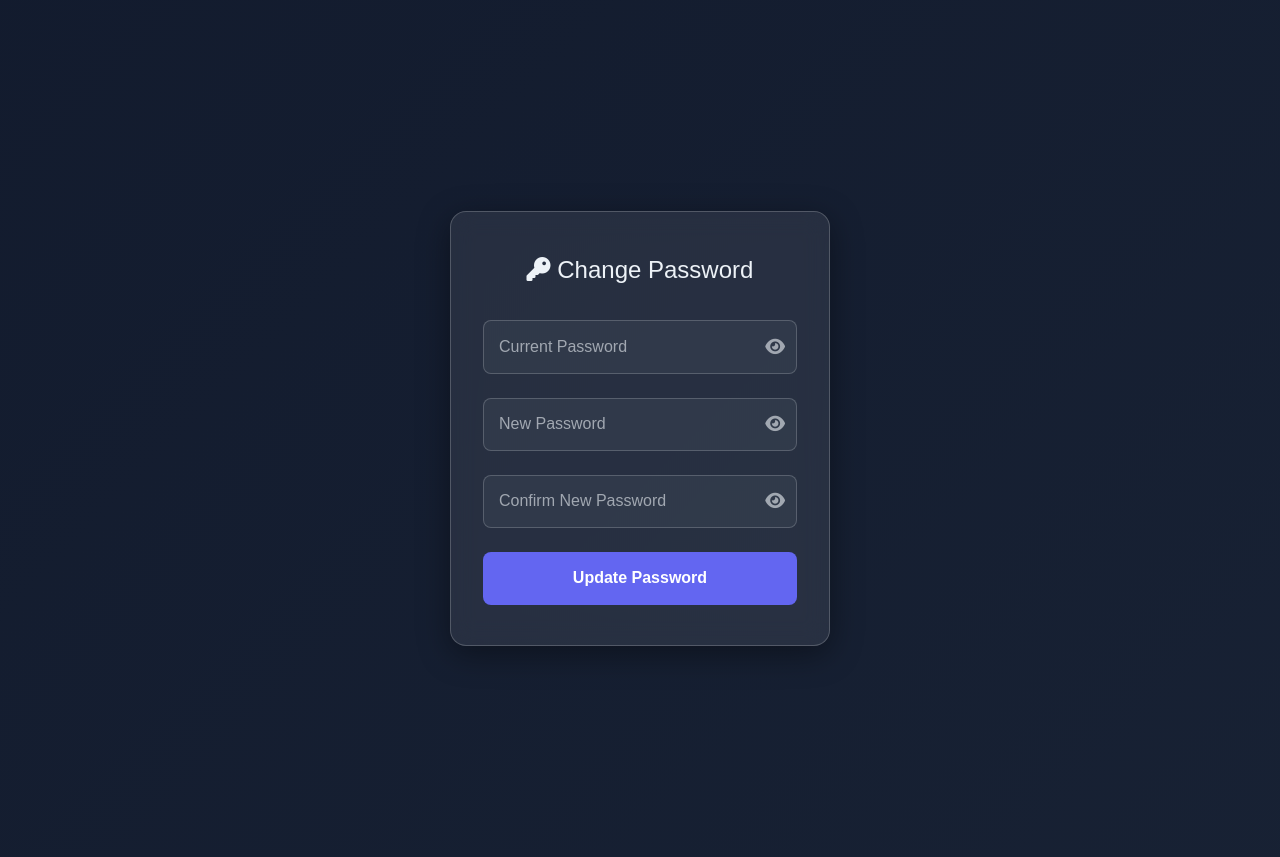
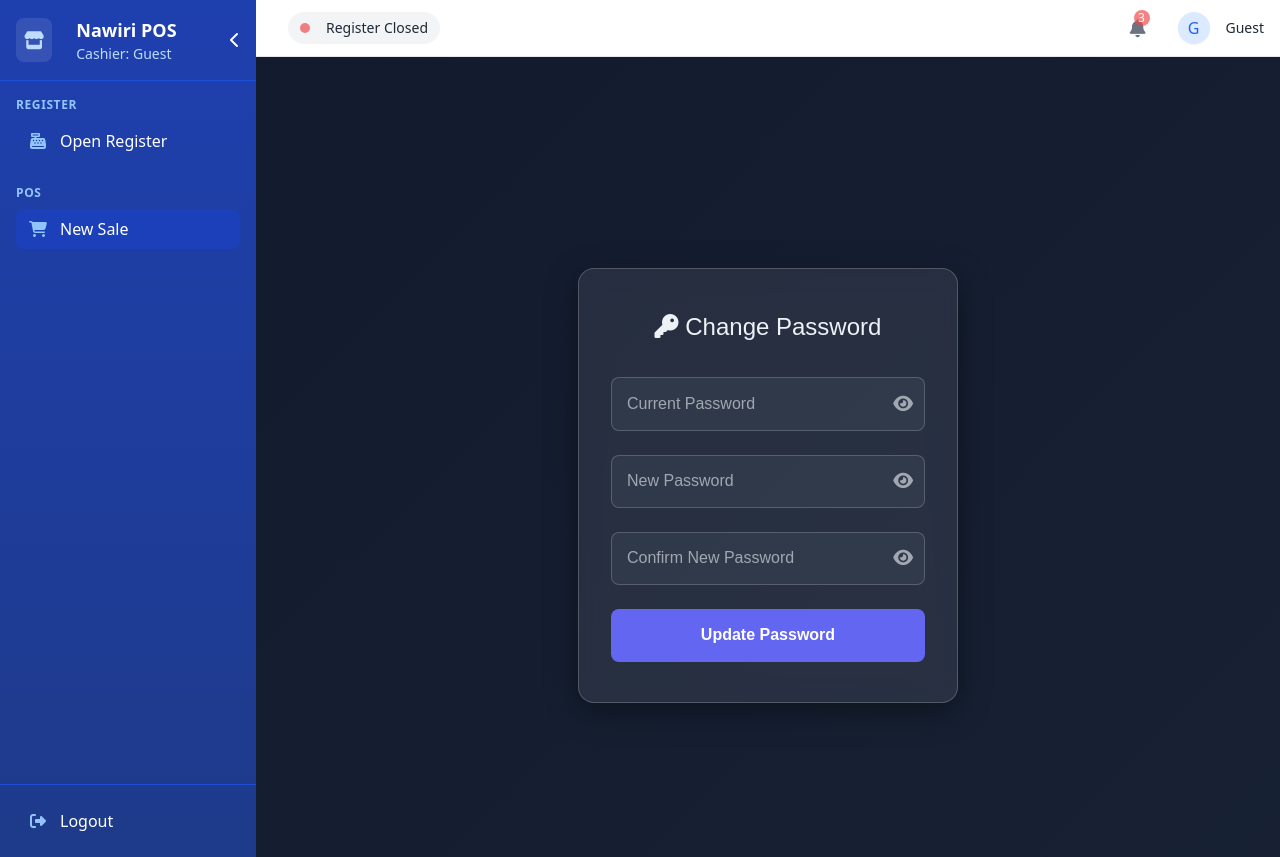
Before and after one commit to Afuyah/Bless, a Python web app: template app/templates/auth/change_password.html in a window 1280 px wide. Run offline with Jinja, Linux system fonts and the light colour scheme; the template is opened without the code that fills it, so the values that code supplies are empty; style sheets or scripts are compiled from the project's sources; some libraries are stand-ins or nearby versions.

Commit message:
global injection

```diff
--- a/app/templates/base_layout.html
+++ b/app/templates/base_layout.html
@@ -4,174 +4,50 @@
     <meta charset="UTF-8">
     <meta name="viewport" content="width=device-width, initial-scale=1.0">
     <meta name="description" content="Nawiri Enterprise - Professional POS System">
-    <meta name="theme-color" content="#2563eb"> <!-- Tailwind blue-600 -->
+    <meta name="theme-color" content="#2563eb">
     <meta name="mobile-web-app-capable" content="yes">
     <meta name="csrf-token" content="{{ csrf_token() }}">
 
     <title>{% block title %}Nawiri POS{% endblock %}</title>
 
-    <script src="{{ url_for ('static', filename='js/tailwind.js')}}"></script>
+    <!-- Preload Tailwind CSS -->
+    <link rel="preload" href="{{ url_for('static', filename='css/tailwind.css') }}" as="style">
+
     <!-- Favicon & PWA Assets -->
     <link rel="icon" href="{{ url_for('static', filename='images/favicon.ico') }}">
     <link rel="manifest" href="{{ url_for('static', filename='manifest.json') }}">
     <link rel="apple-touch-icon" href="{{ url_for('static', filename='images/icon-192x192.png') }}">
 
     <!-- Fonts -->
+    <link rel="preconnect" href="https://fonts.googleapis.com">
+    <link rel="preconnect" href="https://fonts.gstatic.com" crossorigin>
     <link href="https://fonts.googleapis.com/css2?family=Inter:wght@300;400;500;600;700&display=swap" rel="stylesheet">
     <link rel="stylesheet" href="https://cdnjs.cloudflare.com/ajax/libs/font-awesome/6.4.0/css/all.min.css">
 
+    <!-- Critical CSS (prevents FOUC) -->
+    <style>
+        /* Basic layout styles to prevent FOUC */
+        body {
+            font-family: 'Inter', sans-serif;
+            margin: 0;
+            padding: 0;
+            background-color: #f8fafc;
+            color: #1e293b;
+        }
+        .sidebar {
+            background: linear-gradient(to bottom, #1e40af, #1e3a8a);
+            color: white;
+        }
+        /* Hide content until Tailwind loads */
+        [x-cloak] { display: none !important; }
+    </style>
 
-    <!-- Google Fonts -->
-    <link href="https://fonts.googleapis.com/css2?family=Inter:wght@300;400;500;600;700&display=swap" rel="stylesheet">
-
-
-
-
-
-
-    <script>
-        tailwind.config = {
-            theme: {
-                extend: {
-                    fontFamily: {
-                        sans: ['Inter', 'sans-serif'],
-                    },
-                    colors: {
-
-                        dark: {
-                            800: '#1e293b',
-                            900: '#0f172a',
-                        },
-
-
-                         primary: {
-                            50: '#f0f9ff',
-                            100: '#e0f2fe',
-                            200: '#bae6fd',
-                            300: '#7dd3fc',
-                            400: '#38bdf8',
-                            500: '#0ea5e9',
-                            600: '#0284c7',
-                            700: '#0369a1',
-                            800: '#075985',
-                            900: '#0c4a6e',
-                        },
-                        secondary: {
-                            50: '#f8fafc',
-                            100: '#f1f5f9',
-                            200: '#e2e8f0',
-                            300: '#cbd5e1',
-                            400: '#94a3b8',
-                            500: '#64748b',
-                            600: '#475569',
-                            700: '#334155',
-                            800: '#1e293b',
-                            900: '#0f172a',
-                        },
-                        success: {
-                            50: '#f0fdf4',
-                            100: '#dcfce7',
-                            200: '#bbf7d0',
-                            300: '#86efac',
-                            400: '#4ade80',
-                            500: '#22c55e',
-                            600: '#16a34a',
-                            700: '#15803d',
-                            800: '#166534',
-                            900: '#14532d',
-                        },
-                        danger: {
-                            50: '#fef2f2',
-                            100: '#fee2e2',
-                            200: '#fecaca',
-                            300: '#fca5a5',
-                            400: '#f87171',
-                            500: '#ef4444',
-                            600: '#dc2626',
-                            700: '#b91c1c',
-                            800: '#991b1b',
-                            900: '#7f1d1d',
-                        },
-                        warning: {
-                            50: '#fffbeb',
-                            100: '#fef3c7',
-                            200: '#fde68a',
-                            300: '#fcd34d',
-                            400: '#fbbf24',
-                            500: '#f59e0b',
-                            600: '#d97706',
-                            700: '#b45309',
-                            800: '#92400e',
-                            900: '#78350f',
-                        }
-
-
-                    },
-                    animation: {
-                        'pulse-fast': 'pulse 1.5s cubic-bezier(0.4, 0, 0.6, 1) infinite',
-                        'fade-in': 'fadeIn 0.3s ease-out forwards',
-                        'fade-out': 'fadeIn 0.3s ease-out reverse forwards',
-                        'pulse': 'pulse 2s cubic-bezier(0.4, 0, 0.6, 1) infinite',
-                        'slide-in': 'slideIn 0.3s ease-out forwards',
-                        'slide-out': 'slideOut 0.3s ease-out forwards'
-                   },
-                    keyframes: {
-                        fadeIn: {
-                            '0%': { opacity: '0', transform: 'translateY(10px)' },
-                            '100%': { opacity: '1', transform: 'translateY(0)' },
-                        },
-                        slideIn: {
-                            '0%': { transform: 'translateX(100%)' },
-                            '100%': { transform: 'translateX(0)' },
-                        },
-                        slideOut: {
-                            '0%': { transform: 'translateX(0)' },
-                            '100%': { transform: 'translateX(100%)' },
-                        }
-                    },
-                    boxShadow: {
-                        'soft': '0 4px 12px rgba(0, 0, 0, 0.05)',
-                        'soft-md': '0 6px 20px rgba(0, 0, 0, 0.08)',
-                        'soft-lg': '0 10px 25px rgba(0, 0, 0, 0.1)',
-                        'inner-sm': 'inset 0 2px 4px 0 rgba(0, 0, 0, 0.05)'
-                    }
-
-
-                }
-            }
-        }
-    </script>
+    <!-- Load Tailwind CSS -->
+    <link rel="stylesheet" href="{{ url_for('static', filename='css/tailwind.css') }}" onload="this.onload=null;this.rel='stylesheet'">
+    <noscript><link rel="stylesheet" href="{{ url_for('static', filename='css/tailwind.css') }}"></noscript>
 
     <!-- Custom Styles -->
     <style>
-        @keyframes fadeIn {
-            from { opacity: 0; transform: translateY(10px); }
-            to { opacity: 1; transform: translateY(0); }
-        }
-        .animate-fade-in {
-            animation: fadeIn 0.3s ease-out forwards;
-        }
-        .sidebar-collapsed {
-            width: 5rem;
-        }
-        .sidebar-expanded {
-            width: 16rem;
-        }
-        .pos-transition {
-            transition: all 0.2s ease-in-out;
-        }
-        .receipt-print {
-            display: none;
-        }
-        @media print {
-            .receipt-print {
-                display: block;
-            }
-            .no-print {
-                display: none;
-            }
-        }
-
         /* Custom scrollbar */
         ::-webkit-scrollbar {
             width: 6px;
@@ -202,35 +78,28 @@
             transform: translateY(0);
         }
 
-
         /* Light color scheme adjustments */
         .pos-card {
-    background-color: #f9fafb; /* gray-50 */
-    border: 1px solid #e5e7eb; /* gray-200 */
-    box-shadow: 0 1px 2px 0 rgba(0, 0, 0, 0.05); /* shadow-sm */
+            background-color: #f9fafb;
+            border: 1px solid #e5e7eb;
+            box-shadow: 0 1px 2px 0 rgba(0, 0, 0, 0.05);
         }
 
         .pos-card:hover {
-    border-color: #93c5fd; /* primary-300 */
-    box-shadow: 0 4px 6px -1px rgba(0, 0, 0, 0.1), 0 2px 4px -1px rgba(0, 0, 0, 0.06); /* shadow-md */
+            border-color: #93c5fd;
+            box-shadow: 0 4px 6px -1px rgba(0, 0, 0, 0.1), 0 2px 4px -1px rgba(0, 0, 0, 0.06);
         }
 
         /* Image container */
         .pos-card .relative.aspect-\[1\/1\] {
             background-color: white;
-    border-bottom: 1px solid #f3f4f6; /* gray-100 */
+            border-bottom: 1px solid #f3f4f6;
         }
 
         /* Modal backdrop */
         .modal-backdrop {
             background-color: rgba(0, 0, 0, 0.5);
             backdrop-filter: blur(4px);
-        }
-
-        /* Custom barcode font */
-        @font-face {
-            font-family: 'Libre Barcode 39';
-            src: url('https://fonts.googleapis.com/css2?family=Libre+Barcode+39&display=swap');
         }
 
         /* Button press effect */
@@ -250,47 +119,137 @@
             50% { opacity: 0.5; }
         }
 
-        /* Custom checkbox */
-        .custom-checkbox {
-            -webkit-appearance: none;
-            -moz-appearance: none;
-            appearance: none;
-            width: 18px;
-            height: 18px;
-            border: 2px solid #cbd5e1;
-            border-radius: 4px;
-            outline: none;
-            cursor: pointer;
-            position: relative;
-            transition: all 0.2s;
+        /* Sidebar styles */
+        .sidebar {
+            background: linear-gradient(to bottom, #1e40af, #1e3a8a);
+            color: white;
         }
-        .custom-checkbox:checked {
-            background-color: #0ea5e9;
-            border-color: #0ea5e9;
+        .sidebar a, .sidebar button {
+            color: white;
         }
-        .custom-checkbox:checked::after {
-            content: '\f00c';
-            font-family: 'Font Awesome 6 Free';
-            font-weight: 900;
-            color: white;
-            position: absolute;
-            top: 50%;
-            left: 50%;
-            transform: translate(-50%, -50%);
-            font-size: 10px;
+        .sidebar a:hover, .sidebar button:hover {
+            background-color: rgba(255, 255, 255, 0.1);
+        }
+        .sidebar .active {
+            background-color: rgba(255, 255, 255, 0.2);
         }
 
-
+        /* Print styles */
+        .receipt-print {
+            display: none;
+        }
+        @media print {
+            .receipt-print {
+                display: block;
+            }
+            .no-print {
+                display: none;
+            }
+        }
     </style>
 </head>
 
-<body class="font-sans bg-gray-50 text-gray-800 antialiased">
+<body class="font-sans bg-gray-50 text-gray-800 antialiased" x-data="{ sidebarOpen: window.innerWidth >= 768 }" x-cloak>
     <!-- App Container -->
-    <div class="flex h-full">
+    <div class="flex h-screen">
+        <!-- Sidebar -->
+        <div class="sidebar w-16 md:w-64 flex-shrink-0 flex flex-col transition-all duration-300 ease-in-out"
+             :class="sidebarOpen ? 'w-64' : 'w-16'">
 
+            <!-- Sidebar Header -->
+            <div class="p-4 border-b border-blue-700 flex items-center justify-between">
+                <div class="flex items-center space-x-3">
+                    <div class="bg-white/10 p-2 rounded-lg flex items-center justify-center">
+                        <i class="fas fa-store text-lg text-blue-200"></i>
+                    </div>
+                    <div class="min-w-0" :class="sidebarOpen ? 'block' : 'hidden'">
+                        <h1 class="text-lg font-semibold truncate">Nawiri POS</h1>
+                        <p class="text-blue-200 text-sm truncate">
+                            Cashier: {{ current_user.username if current_user else 'Guest' }}
+                        </p>
+                    </div>
+                </div>
+                <button @click="sidebarOpen = !sidebarOpen" class="hidden md:block text-blue-200 hover:text-white">
+                    <i class="fas" :class="sidebarOpen ? 'fa-chevron-left' : 'fa-chevron-right'"></i>
+                </button>
+            </div>
+
+            <!-- Sidebar Navigation -->
+            <nav class="flex-1 overflow-y-auto p-4 space-y-6">
+                <!-- Register Section -->
+                <div>
+                    <h2 class="text-blue-300 uppercase text-xs font-bold mb-2 tracking-wider" :class="sidebarOpen ? 'block' : 'hidden'">
+                        Register
+                    </h2>
+                    <ul class="space-y-1">
+                        <li>
+                            <button class="w-full text-left py-2 px-3 rounded-lg hover:bg-blue-700/50 transition-all flex items-center btn-press">
+                                <i class="fas fa-cash-register text-blue-300 w-5 text-center"></i>
+                                <span class="truncate" :class="sidebarOpen ? 'ml-3 block' : 'hidden'">Open Register</span>
+                            </button>
+                        </li>
+                    </ul>
+                </div>
+
+                <!-- POS Section -->
+                <div>
+                    <h2 class="text-blue-300 uppercase text-xs font-bold mb-2 tracking-wider" :class="sidebarOpen ? 'block' : 'hidden'">
+                        POS
+                    </h2>
+                    <ul class="space-y-1">
+                        <li>
+                            <a href="#" class="w-full text-left py-2 px-3 rounded-lg bg-blue-700/30 flex items-center btn-press">
+                                <i class="fas fa-shopping-cart text-blue-300 w-5 text-center"></i>
+                                <span class="truncate" :class="sidebarOpen ? 'ml-3 block' : 'hidden'">New Sale</span>
+                            </a>
+                        </li>
+                    </ul>
+                </div>
+            </nav>
+
+            <!-- Sidebar Footer -->
+            <div class="p-4 border-t border-blue-700">
+                <a href="{{ url_for('auth.logout') }}" class="w-full text-left py-2 px-3 rounded-lg hover:bg-blue-700/50 transition-all flex items-center btn-press">
+                    <i class="fas fa-sign-out-alt text-blue-300 w-5 text-center"></i>
+                    <span class="truncate" :class="sidebarOpen ? 'ml-3 block' : 'hidden'">Logout</span>
+                </a>
+            </div>
+        </div>
 
         <!-- Main Content -->
         <div class="flex-1 flex flex-col overflow-hidden">
+            <!-- Top Bar -->
+            <header class="bg-white border-b border-gray-200 px-4 py-3 flex items-center justify-between">
+                <div class="flex items-center space-x-4">
+                    <button @click="sidebarOpen = !sidebarOpen" class="text-gray-500 hover:text-blue-600 transition-all btn-press md:hidden">
+                        <i class="fas fa-bars text-lg"></i>
+                    </button>
+
+                    <!-- Register Status -->
+                    <div class="flex items-center space-x-2 px-3 py-1.5 rounded-full bg-gray-100 text-sm font-medium">
+                        <span class="w-2.5 h-2.5 rounded-full bg-red-500 animate-pulse"></span>
+                        <span>Register Closed</span>
+                    </div>
+                </div>
+
+                <div class="flex items-center space-x-4">
+                    <!-- Notifications -->
+                    <div class="relative">
+                        <button class="text-gray-500 hover:text-blue-600 transition-all btn-press relative">
+                            <i class="fas fa-bell text-lg"></i>
+                            <span class="absolute -top-1 -right-1 bg-red-500 text-white rounded-full w-4 h-4 flex items-center justify-center text-xs animate-pulse">3</span>
+                        </button>
+                    </div>
+
+                    <!-- User Profile -->
+                    <div class="flex items-center space-x-2">
+                        <div class="w-8 h-8 rounded-full bg-blue-100 flex items-center justify-center text-blue-600 font-medium shadow-sm">
+                            {{ current_user.username[0]|upper if current_user else 'G' }}
+                        </div>
+                        <span class="hidden md:inline text-sm font-medium">{{ current_user.username if current_user else 'Guest' }}</span>
+                    </div>
+                </div>
+            </header>
 
             <!-- Main Content Area -->
             <main class="flex-1 overflow-y-auto bg-gray-50">
@@ -298,12 +257,14 @@
                 <!-- Content will be injected here -->
                 {% endblock %}
             </main>
-
         </div>
     </div>
 
     <!-- Toast Notification Container -->
     <div id="toast-container" class="fixed top-4 right-4 space-y-2 z-50 w-80"></div>
+
+    <!-- Alpine.js for interactivity -->
+    <script src="https://cdn.jsdelivr.net/npm/alpinejs@3.x.x/dist/cdn.min.js" defer></script>
 
     <!-- Scripts -->
     <script>
@@ -404,10 +365,16 @@
             {% endwith %}
         });
 
-
+        // Fallback for Tailwind CSS if it fails to load
+        setTimeout(() => {
+            if (!document.querySelector('link[href*="tailwind.css"]').sheet) {
+                console.log('Tailwind CSS failed to load, loading fallback');
+                const fallback = document.createElement('link');
+                fallback.rel = 'stylesheet';
+                fallback.href = 'https://cdn.jsdelivr.net/npm/tailwindcss@2.2.19/dist/tailwind.min.css';
+                document.head.appendChild(fallback);
+            }
+        }, 1000);
     </script>
-
-    <!-- Application-specific JS
-    <script src="{{ url_for('static', filename='js/tailwind.js') }}"></script>-->
 </body>
 </html>
```
Lines whose indentation alone changed are shown as unchanged.
